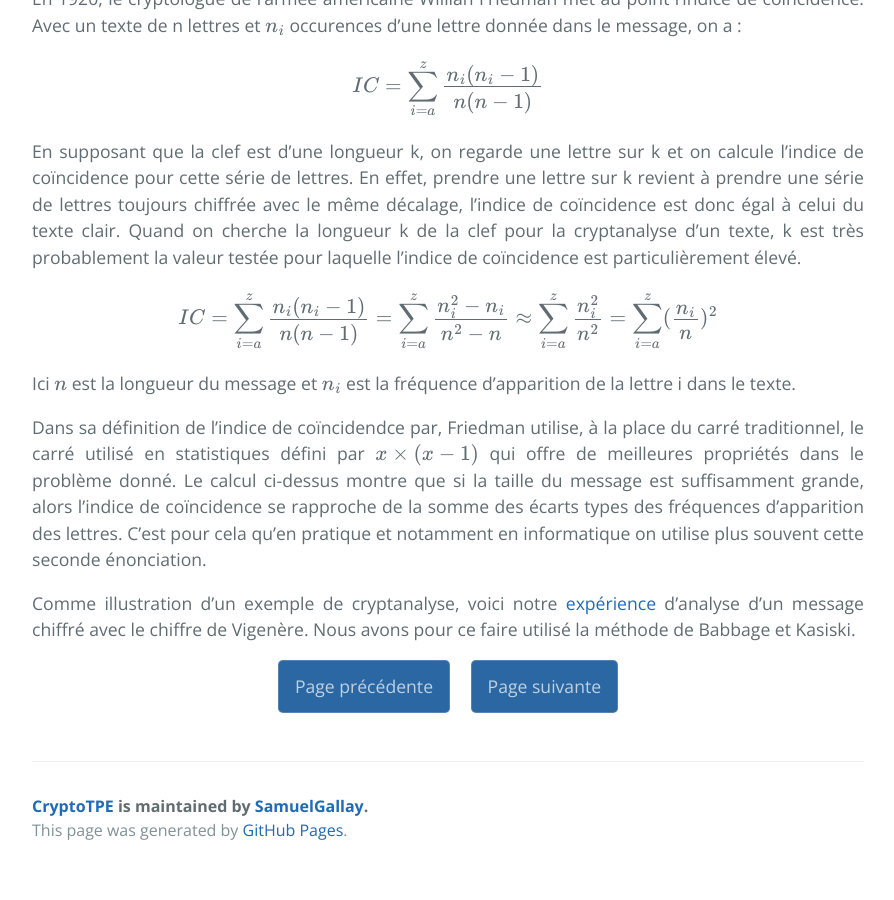
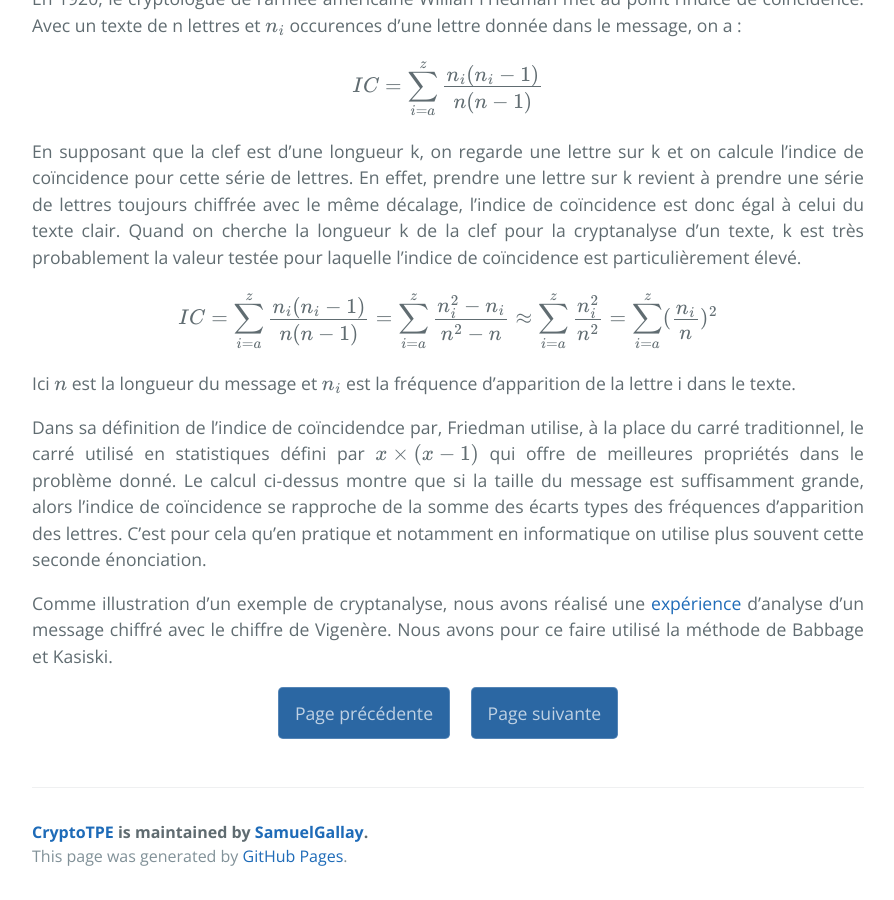
Before and after one commit to SamuelGallay/CryptoTPE, a Jekyll site: the page built from pages/2_TempsModernes/4_cryptavigenere.md, in a window 1280 px wide and 900 px high, scrolled down 1694 px. Shown: the whole window, without its empty margins (192-1086 px from the left). Built offline with Jekyll 4.4.1, drawn with Linux system fonts in a browser that asks for light colours; our own code applies the rules of GitHub Pages for plain Markdown files; formulas are drawn with MathJax 3; before the commit the page ends 2568 px from its top, so only the background shows below that.

Commit message:
Update 4_cryptavigenere.md

```diff
--- a/pages/2_TempsModernes/4_cryptavigenere.md
+++ b/pages/2_TempsModernes/4_cryptavigenere.md
@@ -39,4 +39,4 @@ Ici $$ n $$ est la longueur du message et $$ n_{i} $$ est la fréquence d’appa
 
 Dans sa définition de l'indice de coïncidendce par, Friedman utilise, à la place du carré traditionnel, le carré utilisé en statistiques défini par $$ x \times (x-1) $$ qui offre de meilleures propriétés dans le problème donné. Le calcul ci-dessus montre que si la taille du message est suffisamment grande, alors l'indice de coïncidence se rapproche de la somme des écarts types des fréquences d'apparition des lettres. C'est pour cela qu'en pratique et notamment en informatique on utilise plus souvent cette seconde énonciation.
 
-Comme illustration d'un exemple de cryptanalyse, voici notre [expérience]({{ "/experience/" | relative_url }}) d'analyse d'un message chiffré avec le chiffre de Vigenère. Nous avons pour ce faire utilisé la méthode de Babbage et Kasiski.
+Comme illustration d'un exemple de cryptanalyse, nous avons réalisé une [expérience]({{ "/experience/" | relative_url }}) d'analyse d'un message chiffré avec le chiffre de Vigenère. Nous avons pour ce faire utilisé la méthode de Babbage et Kasiski.
```
